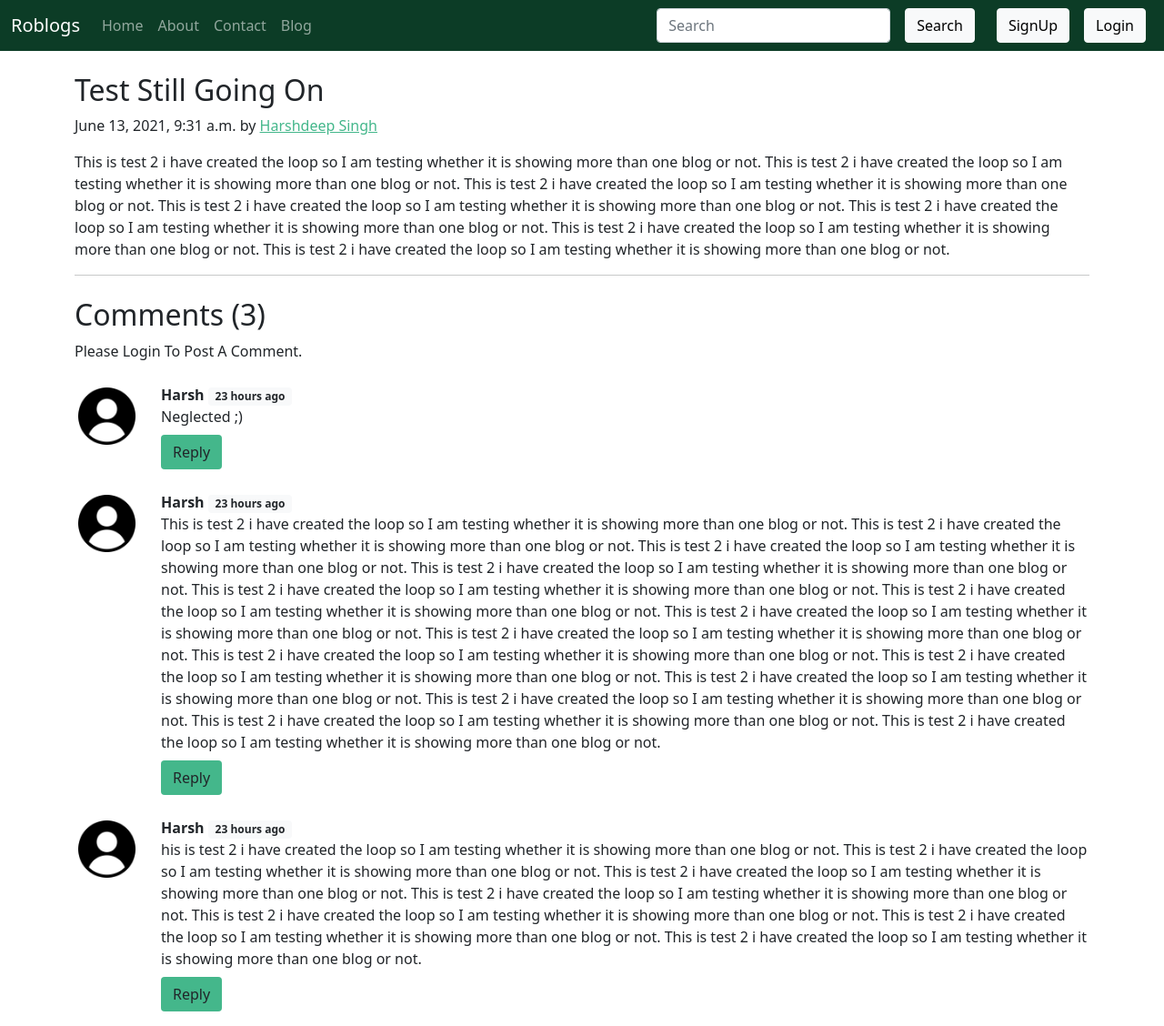
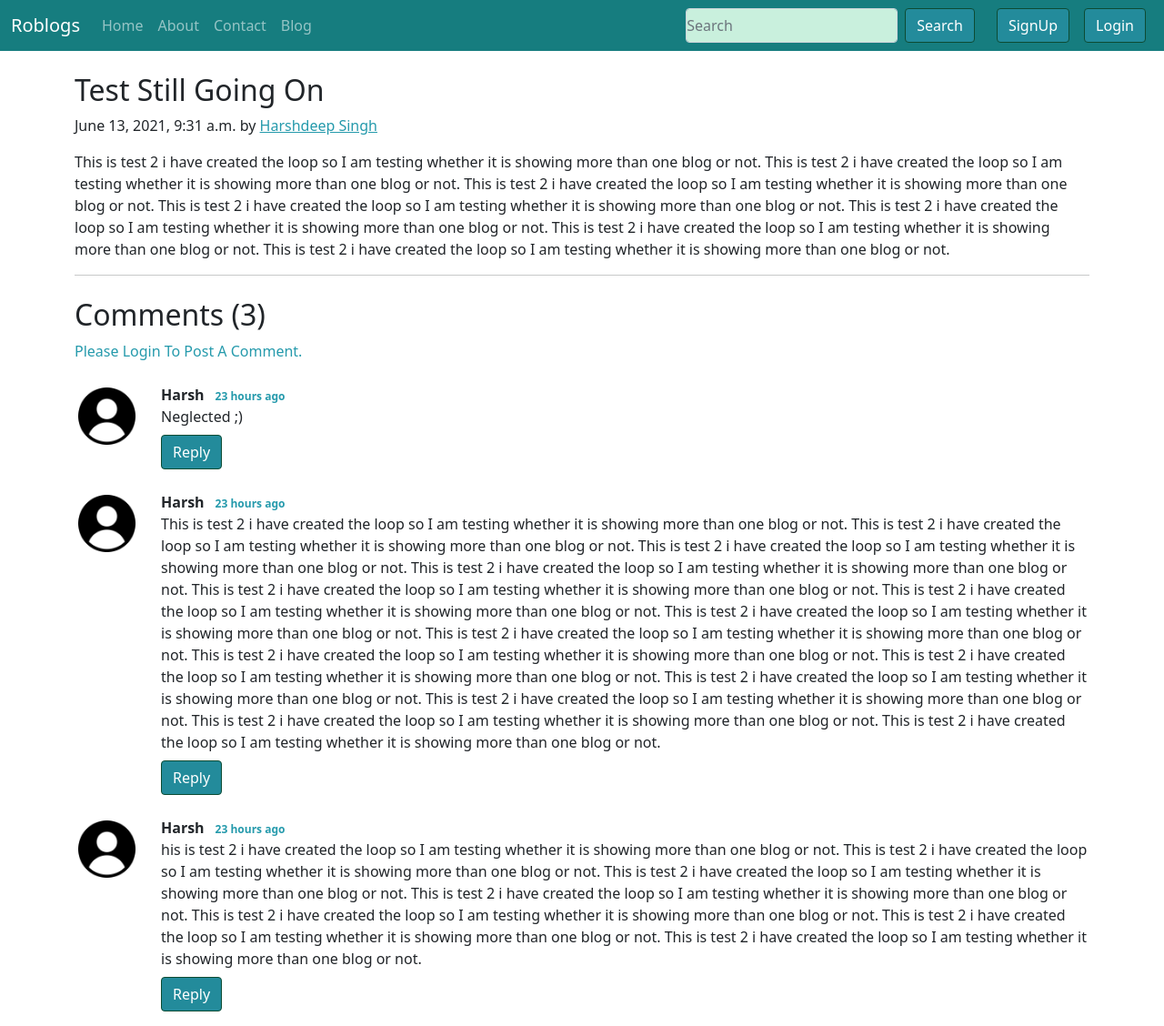
Before and after one commit to Harshdeepsingh0311/Roblogs-BloggingSite, a Django app: a page that uses templates/base.html in a window 1280 px wide. Shown: the whole page at 91% size. Run offline with Django 3.2, Linux system fonts and the light colour scheme; data comes from the database, SQL or seed files in the repository; both versions use the stored data as it was after the commit.

Commit message:
Designed Reply Box

```diff
--- a/home/views.py
+++ b/home/views.py
@@ -71,7 +71,7 @@ def handleSignUp(request):
             redirect('home')
 
         if pass1!=pass2:
-            messages.success(request, "Your Passwords Do Not Match")
+            messages.warning(request, "Your Passwords Do Not Match")
             redirect('home')
 
         #Create the user
@@ -80,7 +80,7 @@ def handleSignUp(request):
         myuser.last_name = lname
         myuser.save()
         messages.success(request, f"{fname} Your Roblogs Account has been created.")
-        redirect('/')
+        return redirect('/')
     else:
         return HttpResponse('404 Not Found')
 
--- /dev/null
+++ b/static/css/style.css
@@ -0,0 +1,73 @@
+/* teal green #167D7F
+/* teal #29A0B1
+spearmint #98D7C2
+mint #DDFFE7
+#fff3cd
+
+::-moz-selection {
+    background: lightblue;
+}
+
+::selection {
+    background: lightblue;
+}
+
+
+/* .navbar-nav li a{
+    color: #167D7F;
+} */
+/*
+.navbar-light .navbar-nav .nav-link {
+    color: rgb(207, 207, 207);
+}
+
+.navbar-light .navbar-nav .nav-link.active, .navbar-light .navbar-nav .show>.nav-link {
+    color: white;
+}
+
+.logo-fg{
+    font-weight: bold;
+} */
+.nav-bg{
+    background-color: #167D7F;
+}
+
+::-moz-selection { background: #C9F0DD; }
+::selection { background: #C9F0DD; }
+
+.body-fg{
+    color: #259aac;
+}
+
+.badge-color{
+    color: #259aac;
+    background-color: bg-light;
+}
+
+.vaccum{
+    background-color: #C9F0DD;
+    padding: 0%;
+}
+
+.body-link{
+    color: #259aac;
+}
+
+.body-link:hover{
+    color: #1e7886;
+}
+
+.body-green{
+    background-color: #238b9b;
+    color: white;
+    border-color: #0C4B33;
+}
+
+.body-green:hover{
+    background-color: #259aac;
+    border-color: #0C4B33;
+}
+
+.spear-mint{
+    background-color: #DDFFE7;
+}
--- a/templates/base.html
+++ b/templates/base.html
@@ -11,42 +11,17 @@
         integrity="sha384-+0n0xVW2eSR5OomGNYDnhzAbDsOXxcvSN1TPprVMTNDbiYZCxYbOOl7+AMvyTG2x" crossorigin="anonymous">
 
     <title>{%block title%}{% endblock %} Roblogs-BloggingHeaven</title>
-    <style>
-        ::-moz-selection { background: #C9F0DD; }
-        ::selection { background: #C9F0DD; }
 
-        .bg-navbg{
-            background-color: #0c3c26;
-        }
-
-        .body-bg{
-            background-color: #44B78B;
-        }
-
-        .body-fg{
-            color: #44b78B;
-        }
-
-        .body-link:hover{
-            color: #0c3c26;
-        }
-
-        .btn-primary{
-            background-color: #44b78B;
-            border-color: #0c3c26;
-        }
-
-        .btn-primary:hover{
-            background-color: #0c3c26;
-        }
-
-    </style>
+    {% load static %}
+    <link rel="stylesheet" href="{% static 'css/style.css' %}">
 </head>
 
 <body>
-    <nav class="navbar sticky-top navbar-expand-lg navbar-dark bg-navbg">
+    <nav class="navbar sticky-top navbar-expand-lg navbar-dark nav-bg">
         <div class="container-fluid">
-            <a class="navbar-brand" href="/">Roblogs</a>
+            <a class="navbar-brand logo-fg" href="/">
+                Roblogs
+            </a>
             <button class="navbar-toggler" type="button" data-bs-toggle="collapse"
                 data-bs-target="#navbarSupportedContent" aria-controls="navbarSupportedContent" aria-expanded="false"
                 aria-label="Toggle navigation">
@@ -71,9 +46,9 @@
 
                 </ul>
                 <form action="/search/" method="get" class="d-flex mx-2">
-                    <input class="form-control me-2" type="search" placeholder="Search" aria-label="Search" name="query"
+                    <input class="form-control ml-0 vaccum" type="search" placeholder="Search" aria-label="Search" name="query"
                         id="query">
-                    <a href="/search/" <button class="btn btn-light mx-2" type="submit">Search</button></a>
+                    <a href="/search/" <button class="btn body-green mx-2" type="submit">Search</button></a>
                 </form>
 
 
@@ -84,21 +59,21 @@
                             data-bs-toggle="dropdown" aria-expanded="false">
                             Welcome {{request.user}}
                         </a>
-                        <ul class="dropdown-menu" aria-labelledby="navbarDropdown">
-                            <li><a class="dropdown-item" href="#">View Profile</a></li>
-                            <li><hr class="dropdown-divider"></li>
-                            <li><a class="dropdown-item" href="/logout/">Logout</a></li>
+                        <ul class="dropdown-menu p-0" aria-labelledby="navbarDropdown">
+                            <li><a class="dropdown-item " href="#">View Profile</a></li>
+                            <li><hr class="dropdown-divider p-0"></li>
+                            <li><a class="dropdown-item " href="/logout/">Logout</a></li>
                         </ul>
                     </li>
                 </ul>
                 {% else %}
                 <!-- Button to trigger  signup modal -->
-                <button type="button" class="btn btn-light mx-2" data-bs-toggle="modal" data-bs-target="#singupModal">
+                <button type="button" class="btn body-green mx-2" data-bs-toggle="modal" data-bs-target="#singupModal">
                     SignUp
                 </button>
 
                 <!-- Button to trigger login modal -->
-                <button type="button" class="btn btn-light mx-2" data-bs-toggle="modal" data-bs-target="#loginModal">
+                <button type="button" class="btn body-green mx-2" data-bs-toggle="modal" data-bs-target="#loginModal">
                     Login
                 </button>
                 {% endif %}
@@ -159,7 +134,7 @@
                                 placeholder="Enter Your Password Again" required>
                         </div>
                         <div class="modal-footer">
-                            <button type="submit" class="btn btn-primary">SignUp</button>
+                            <button type="submit" class="btn body-green">SignUp</button>
                         </div>
                     </form>
 
@@ -190,7 +165,7 @@
                                 placeholder="Choose Your Password" required>
                         </div>
                         <div class="modal-footer">
-                            <button type="submit" class="btn btn-primary">SignUp</button>
+                            <button type="submit" class="btn body-green">SignUp</button>
                         </div>
                     </form>
 
@@ -215,4 +190,6 @@
     -->
 </body>
 
+{% block js %}{% endblock js %}
+
 </html>
--- a/templates/blog/blogPost.html
+++ b/templates/blog/blogPost.html
@@ -8,7 +8,7 @@
     <h2 class="blog-post-title">{{post.title}}</h2>
     <p class="blog-post-meta">{{post.timeStamp}} by <a class='body-fg body-link' href="/about">{{post.author}}</a></p>
 
-    <p>{{post.content}}</p>
+    <p>{{post.content|safe}}</p>
     <hr>
 
   </article>
@@ -33,7 +33,7 @@
             <input type="text" id="comment" name="comment" class="form-control" placeholder="Enter Comment Here">
           </div>
           <div class="col-md-1">
-            <button type="submit" class="btn body-bg">Submit</button>
+            <button type="submit" class="btn body-green">Comment</button>
           </div>
         </div>
         <input type="hidden" name="parentSno" value="">
@@ -42,7 +42,7 @@
     </form>
 
     {% else %}
-    <p>Please Login To Post A Comment.</p>
+    <p class="body-fg">Please Login To Post A Comment.</p>
     {% endif %}
 
   </div>
@@ -53,38 +53,54 @@
       <img class="rounded mx-auto d-block w-100 p-1" src="{% static 'profiles/user.png' %}" alt="user">
     </div>
     <div class="col-md-11">
-      <b>{{comment.user.username}}</b> <span class="badge bg-light text-dark">{{comment.timestamp|naturaltime}}</span>
+      <b>{{comment.user.username}}</b> <span class="badge badge-color">{{comment.timestamp|naturaltime}}</span>
       <div>{{comment.comment}}</div>
       <div class="reply mx-0">
 
-        <button class="btn body-bg mt-2" type="button" data-bs-toggle="collapse"
+        <button class="btn body-green mt-2" type="button" data-bs-toggle="collapse"
           data-bs-target="#replyBox{{comment.sno}}" aria-expanded="false" aria-controls="replyBox{{comment.sno}}">
           Reply
         </button>
 
         <div class="collapse mt-2" id="replyBox{{comment.sno}}">
-          <div class="card card-body">
+          <div class="card card-body w-100">
+
+            {% if user.is_authenticated %}
             <form action="/blog/postComment" method="post">
               {% csrf_token %}
               <div class="form-group my-3 ">
                 <div class="row g-2 align-items-center">
-                  <div class="col-md-11">
+                  <div class="col-md-10">
                     <input type="text" id="comment" name="comment" class="form-control" placeholder="Post Reply Here">
                     <input type="hidden" name="parentSno" value="{{comment.sno}}">
                   </div>
-                  <div class="col-md-1">
-                    <button type="submit" class="btn body-bg">Submit</button>
+                  <div class="col-md-2">
+                    <button type="submit" class="btn body-green">Reply</button>
                   </div>
                 </div>
                 <input type="hidden" name="postSno" value="{{post.sno}}">
               </div>
             </form>
+
+            {% else %}
+            <p class='body-fg'>Please Login To Post A Comment.</p>
+
+            {% endif %}
+
           </div>
         </div>
 
         <div class="replies">
           {% for reply in replyDict|get_val:comment.sno %}
-            {{reply.comment}}<br>
+          <div class="row mt-2">
+            <div class="col-md-1">
+              <img class="rounded mx-auto d-block w-100 p-1" src="{% static 'profiles/user.png' %}" alt="user">
+            </div>
+            <div class="col-md-11">
+              <b>{{reply.user.username}}</b> <span class="badge badge-color">{{reply.timestamp|naturaltime}}</span>
+              <div>{{reply.comment}}</div>
+            </div>
+          </div>
           {% endfor %}
         </div>
 
--- a/templates/home/contact.html
+++ b/templates/home/contact.html
@@ -25,7 +25,7 @@
             <label for="desc" class="form-label">How may we help you?</label>
             <textarea class="form-control" id="desc" name='desc' cols='30' rows='10'></textarea>
         </div>
-        <button type="submit" class="btn btn-primary">Submit</button>
+        <button type="submit" class="btn body-green">Submit</button>
     </form>
 </div>
 {% endblock body %}
```
Also changed, not shown: templates/blog/blogHome.html (+12 -3 lines), templates/home/home.html (+5 -5 lines), templates/home/search.html (+4 -4 lines), db.sqlite3, static/logo/logo.png (added).
